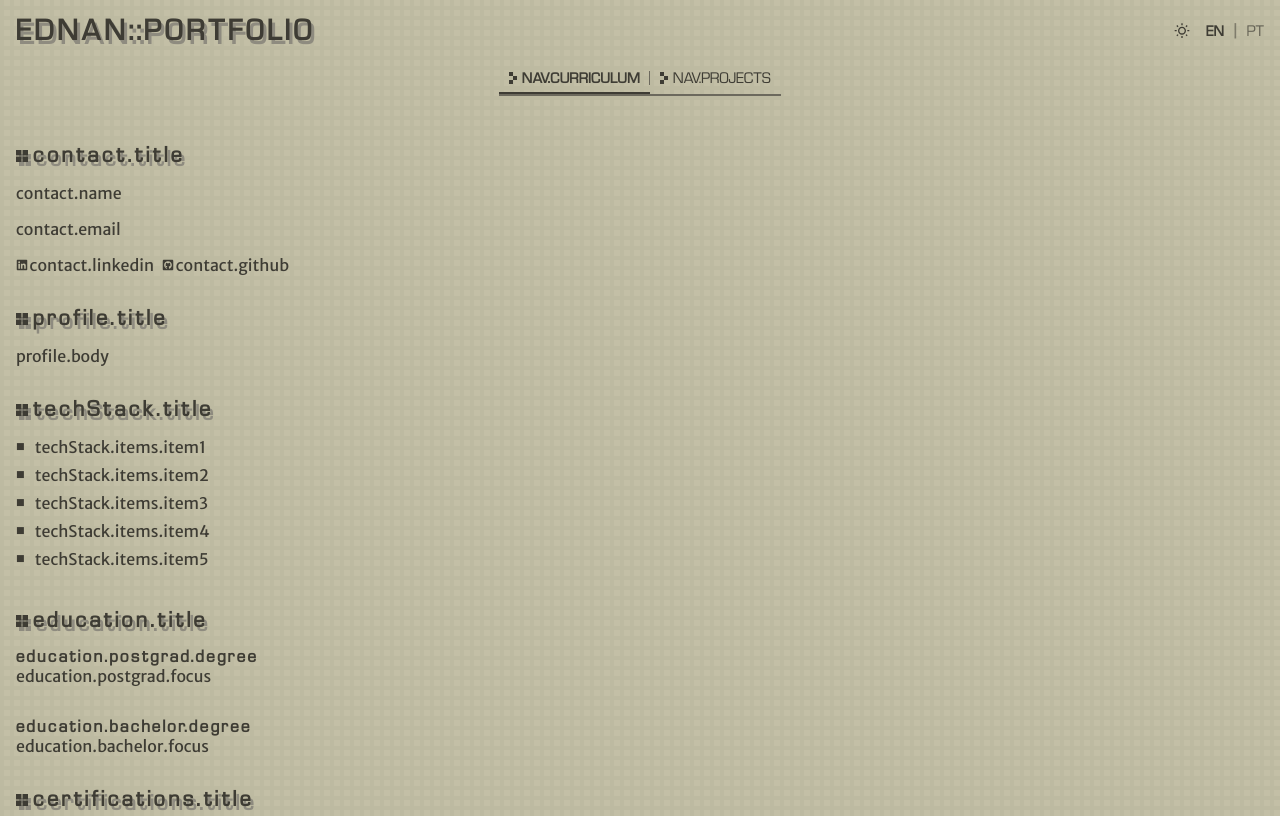
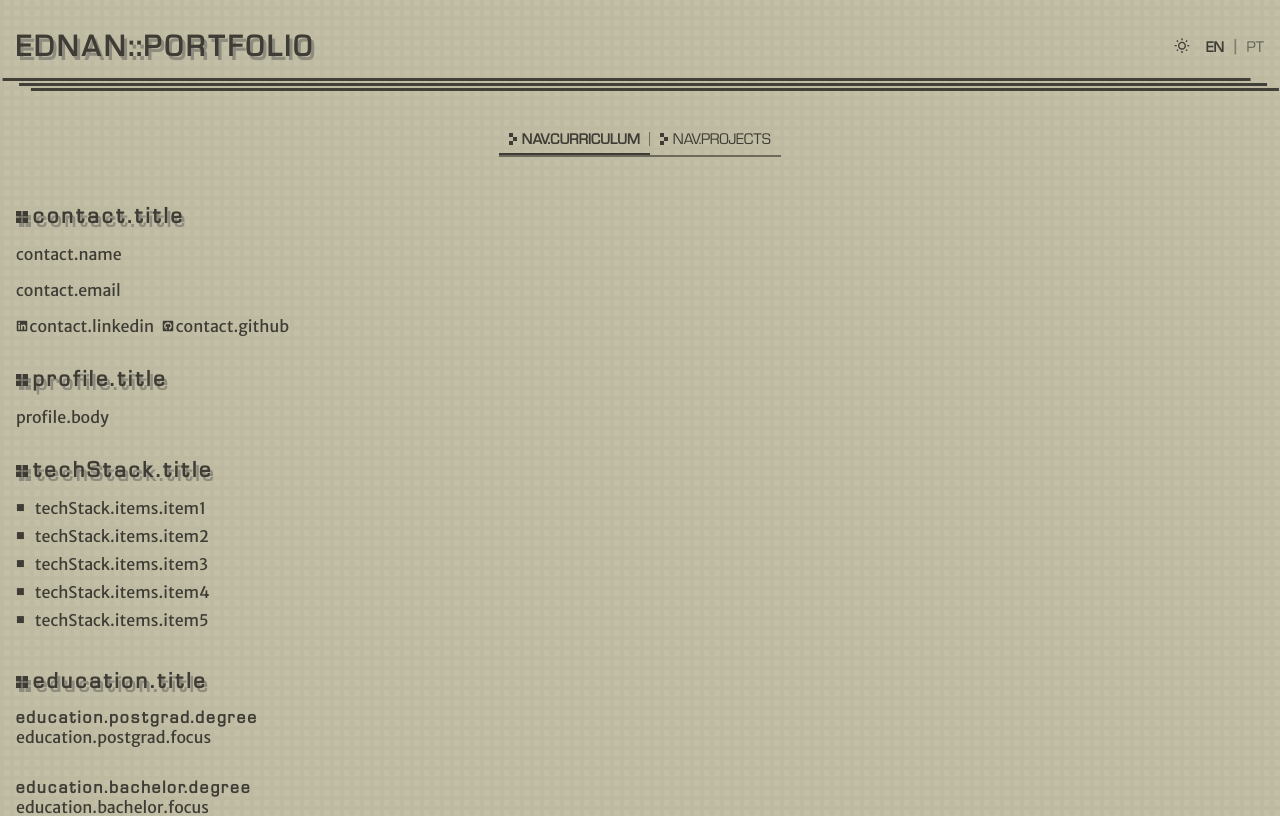
Before and after one commit to ednanf/portfolio, a React (Vite) app: page / in a window 1280 px wide. Shown: the top 816 px of the page. Built offline with nearby package versions, Linux system fonts and the light colour scheme; what i18next-resources-to-backend would draw is missing.

Commit message:
feat(HeaderBar, AnimatedLines): add AnimatedLines component and integrate into HeaderBar layout

```diff
--- /dev/null
+++ b/src/components/AnimatedLines/AnimatedLines.module.css
@@ -0,0 +1,42 @@
+.container {
+  display: flex;
+  flex-direction: column;
+  gap: 2px;
+  width: 100%;
+  padding: 1rem 0;
+}
+
+.line {
+  height: 3px;
+  background-color: var(--color-screen-decoration-primary);
+  animation: moveLeftRight 25s ease-in-out infinite;
+}
+
+.line1 {
+  width: 100%;
+  animation-delay: -2s;
+}
+
+.line2 {
+  width: 100%;
+  align-self: center;
+  animation-delay: -7s;
+}
+
+.line3 {
+  width: 100%;
+  align-self: flex-end;
+  animation-delay: -12s;
+}
+
+@keyframes moveLeftRight {
+  0% {
+    transform: translateX(-15px);
+  }
+  50% {
+    transform: translateX(15px);
+  }
+  100% {
+    transform: translateX(-15px);
+  }
+}
--- /dev/null
+++ b/src/components/AnimatedLines/AnimatedLines.tsx
@@ -0,0 +1,13 @@
+import styles from './AnimatedLines.module.css';
+
+const AnimatedLines = () => {
+  return (
+    <div className={styles.container}>
+      <div className={`${styles.line} ${styles.line1}`} />
+      <div className={`${styles.line} ${styles.line2}`} />
+      <div className={`${styles.line} ${styles.line3}`} />
+    </div>
+  );
+};
+
+export default AnimatedLines;
--- a/src/components/HeaderBar/HeaderBar.module.css
+++ b/src/components/HeaderBar/HeaderBar.module.css
@@ -3,6 +3,7 @@
   flex-direction: column;
   justify-content: space-between;
   padding: var(--layout-padding);
+  margin-top: 1rem;
 }
 
 /* Define the container for the title and switcher */
@@ -22,7 +23,10 @@
   gap: 1rem;
   align-items: center;
   justify-content: center;
-  margin-top: calc(1rem + 8px); /* Add vertical spacing below the header */
+}
+
+.desktopAnimatedLines {
+  display: none;
 }
 
 /* Media query for desktop layout */
@@ -32,6 +36,12 @@
     justify-content: space-between;
     align-items: center;
   }
+  .topSection > :nth-child(2) {
+    display: none;
+  }
+  .desktopAnimatedLines {
+    display: block;
+  }
   .switchers {
     margin-top: 0; /* Remove vertical spacing on desktop for tighter layout */
   }
--- a/src/components/HeaderBar/HeaderBar.tsx
+++ b/src/components/HeaderBar/HeaderBar.tsx
@@ -1,6 +1,7 @@
 import LanguageSwitcher from '../LanguageSwitcher/LanguageSwitcher.tsx';
 import ThemeSwitcher from '../ThemeSwitcher/ThemeSwitcher.tsx';
 import NavBar from './NavBar/NavBar.tsx';
+import AnimatedLines from '../AnimatedLines/AnimatedLines';
 import styles from './HeaderBar.module.css';
 
 type HeaderBarProps = {
@@ -12,11 +13,17 @@ const HeaderBar = ({ theme, toggleTheme }: HeaderBarProps) => {
   return (
     <div className={styles.headerBarBody}>
       <div className={styles.topSection}>
-        <h2 className={styles.headerTitle}>EDNAN::PORTFOLIO</h2>
+        <div className={styles.title}>
+          <h1>EDNAN::PORTFOLIO</h1>
+        </div>
+        <AnimatedLines />
         <div className={styles.switchers}>
           <ThemeSwitcher onClick={toggleTheme} theme={theme} />
           <LanguageSwitcher />
         </div>
+      </div>
+      <div className={styles.desktopAnimatedLines}>
+        <AnimatedLines />
       </div>
       <div>
         <NavBar />
@@ -24,4 +31,5 @@ const HeaderBar = ({ theme, toggleTheme }: HeaderBarProps) => {
     </div>
   );
 };
+
 export default HeaderBar;
--- a/src/components/ThemeSwitcher/ThemeSwitcher.module.css
+++ b/src/components/ThemeSwitcher/ThemeSwitcher.module.css
@@ -6,9 +6,8 @@
   height: auto;
 }
 
-/* Nudge the icon down for better alignment with text */
 .button svg {
   vertical-align: middle;
   position: relative;
-  top: -2px; /* Move icon upward for alignment testing */
+  top: -3px; /* Move icon upward for alignment */
 }
```
